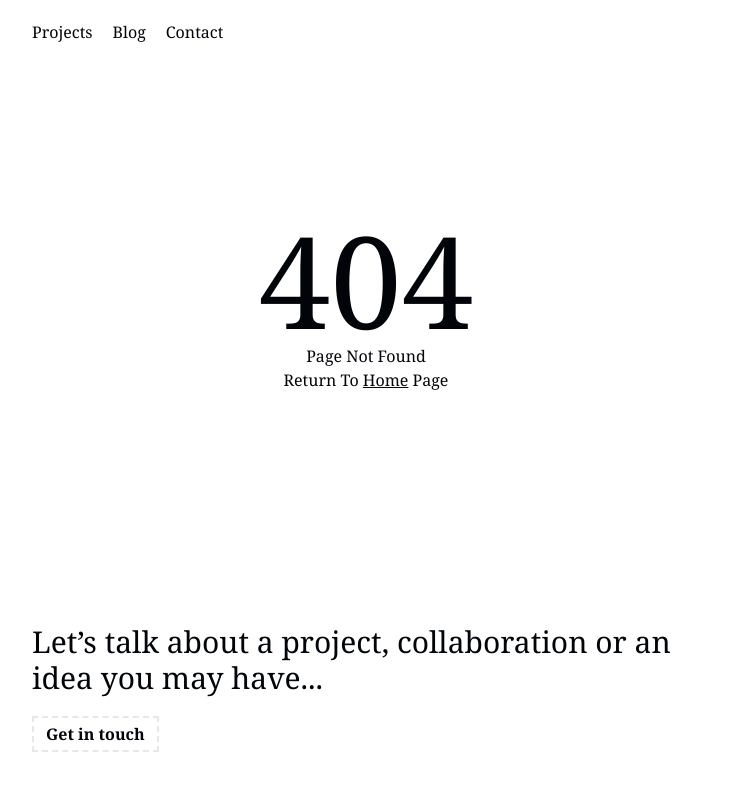
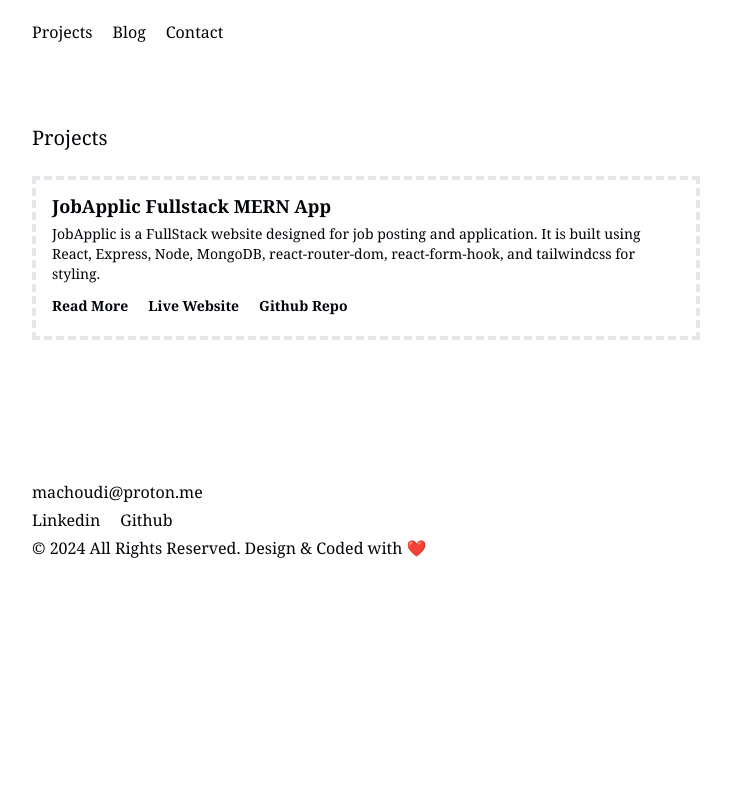
Before and after one commit to Machoudi2002/Portfolio, a Next.js app: page /Projects in a window 1280 px wide. Before the commit this address had no page. Shown: the top 800 px of the page, without its empty margins (274-1005 px from the left). Built offline with nearby package versions, Linux system fonts and the light colour scheme.

Commit message:
feat: markdown blog system

```diff
--- a/package.json
+++ b/package.json
@@ -9,11 +9,14 @@
     "lint": "next lint"
   },
   "dependencies": {
+    "gray-matter": "^4.0.3",
     "next": "14.0.4",
+    "next-mdx-remote": "^4.4.1",
     "react": "^18",
     "react-dom": "^18"
   },
   "devDependencies": {
+    "@tailwindcss/typography": "^0.5.10",
     "@types/node": "^20",
     "@types/react": "^18",
     "@types/react-dom": "^18",
--- a/src/Components/Header.tsx
+++ b/src/Components/Header.tsx
@@ -4,7 +4,7 @@ import { usePathname } from 'next/navigation'
 export default function Header() {
   const path = usePathname();
   return (
-    <header className='py-5'>
+    <header className='py-5 flex flex-row justify-between align-center'>
           <nav className='flex justify-between align-center'>
             <ul className='flex flex-row gap-5'>
               <li className='cursor-pointer'><a href={path !== "/" ? "/Projects" : "#Projects"}>Projects</a></li>
--- a/src/Components/Projects.tsx
+++ b/src/Components/Projects.tsx
@@ -1,23 +1,32 @@
 import ProjectCard from "./ProjectCard";
-import { ProjectCardProps } from "./ProjectCard";
-import { promises as fs } from 'fs';
+import fs from 'fs';
+import matter from "gray-matter";
+import path from 'path';
 
 
-export default async function Projects() {
-  const file = await fs.readFile(process.cwd() + '/src/data.json', 'utf8');
-  const data = JSON.parse(file);
+export default function Projects() {
+  const projectDir = "src/Projects"
+  const files = fs.readdirSync(path.join(projectDir));
+  const projects = files.map((filename) => {
+    const fileContent = fs.readFileSync(path.join(projectDir, filename), 'utf8');
+    const { data: frontMatter } = matter(fileContent)
+    return {
+      meta: frontMatter,
+      slug: filename.replace(".mdx", "")
+    }
+  })
   return (
     <section id="Projects" className="flex flex-col gap-5">
       <h2 className="pb-1 pt-5 text-xl">Projects</h2>
       {
-        data && data.map((project : ProjectCardProps, id: number) => (
-          <div key={id}>
+         projects.map((project) => (
+          <div key={project.slug}>
             <ProjectCard
-              title={project.title}
-              description={project.description}
-              postLink={project.postLink}
-              siteLink={project.siteLink}
-              repoLink={project.repoLink}
+              title={project.meta.title}
+              description={project.meta.description}
+              postLink={project.meta.postLink}
+              siteLink={project.meta.siteLink}
+              repoLink={project.meta.repoLink}
             />
           </div>
         ))
--- /dev/null
+++ b/src/Projects/JobApplic.mdx
@@ -0,0 +1,30 @@
+---
+title: JobApplic Fullstack MERN App
+description: JobApplic is a FullStack website designed for job posting and application. It is built using React, Express, Node, MongoDB, react-router-dom, react-form-hook, and tailwindcss for styling.
+postLink: /Projects/JobApplic
+siteLink: https://jobapplic.netlify.app/
+repoLink: https://github.com/Machoudi2002/JobApplic
+---
+
+🌟 Features :
+
+1️ - **TypeScript Integration:** JobApplic has leveled up with the power of TypeScript! Strong typing and enhanced code quality for a more robust and scalable codebase.
+
+2 - **Strict Form Validations:** Say goodbye to errors! JobApplic now features stringent form validations, ensuring accuracy and completeness in every job application.
+
+3️ - **Job Management:** Employer can now not only post new jobs but also edit existing ones, providing unprecedented control over job listings.
+
+4️ - **Application Tracking:** Employer can now view and manage applications for each existing job, streamlining the hiring process.
+
+5️ - **Admin Dashboard:** JobApplic now offers a small analytics dashboard, tracking the total number of available jobs and applications. Real-time insights from the database.
+
+🛠️ Tech Stack Continues:
+
+- MongoDB 🗃️
+- Express.js 🚀
+- React.js ⚛️
+- Node.js 🖥️
+- TypeScript 🌐
+- react-router-dom 🌐
+- react-form-hook ✨
+- tailwindcss 🎨
--- /dev/null
+++ b/src/app/Projects/[slug]/page.tsx
@@ -0,0 +1,33 @@
+import fs from 'fs';
+import path from 'path';
+import matter from 'gray-matter';
+import { MDXRemote } from 'next-mdx-remote/rsc';
+
+export async function generateStaticParams() {
+    const files = fs.readdirSync(path.join("src/Projects"));
+    const paths = files.map(filename => ({
+        slug: filename.replace(".mdx", ""),
+    }))
+    return paths;
+}
+
+function getProject({slug} : {slug : string}) {
+    const markdownFile = fs.readFileSync(path.join("src/Projects" + "/" + slug + ".mdx"), "utf8");
+    const { data: frontMatter, content} = matter(markdownFile)
+
+    return {
+        frontMatter,
+        slug,
+        content
+    }
+}
+
+export default function Page({params} : any) {
+    const props = getProject(params);
+    return (
+        <article className='prose lg:prose-xl my-20 dark:prose-invert'>
+            <h1 className=''>{props.frontMatter.title}</h1>
+            <MDXRemote source={props.content} />
+        </article>
+    )
+}
--- /dev/null
+++ b/src/app/Projects/page.tsx
@@ -0,0 +1,10 @@
+import Projects from '@/Components/Projects'
+import React from 'react'
+
+export default function Page() {
+  return (
+    <div className='mt-10 mb-32'>
+        <Projects />
+    </div>
+  )
+}
--- a/src/app/page.tsx
+++ b/src/app/page.tsx
@@ -7,6 +7,13 @@ export default function Home() {
     <main className="container">
       <About />
       <Projects />
+      <div className="my-4">
+        <a href="/Projects">
+          <button className="w-full border border-dashed border-4 py-2 px-4 font-bold">
+            See More
+          </button>
+        </a>
+      </div>
       <Contact />
     </main>
   )
```
Also changed, not shown: 1 other file (tests, documents, lock files or other folders).
